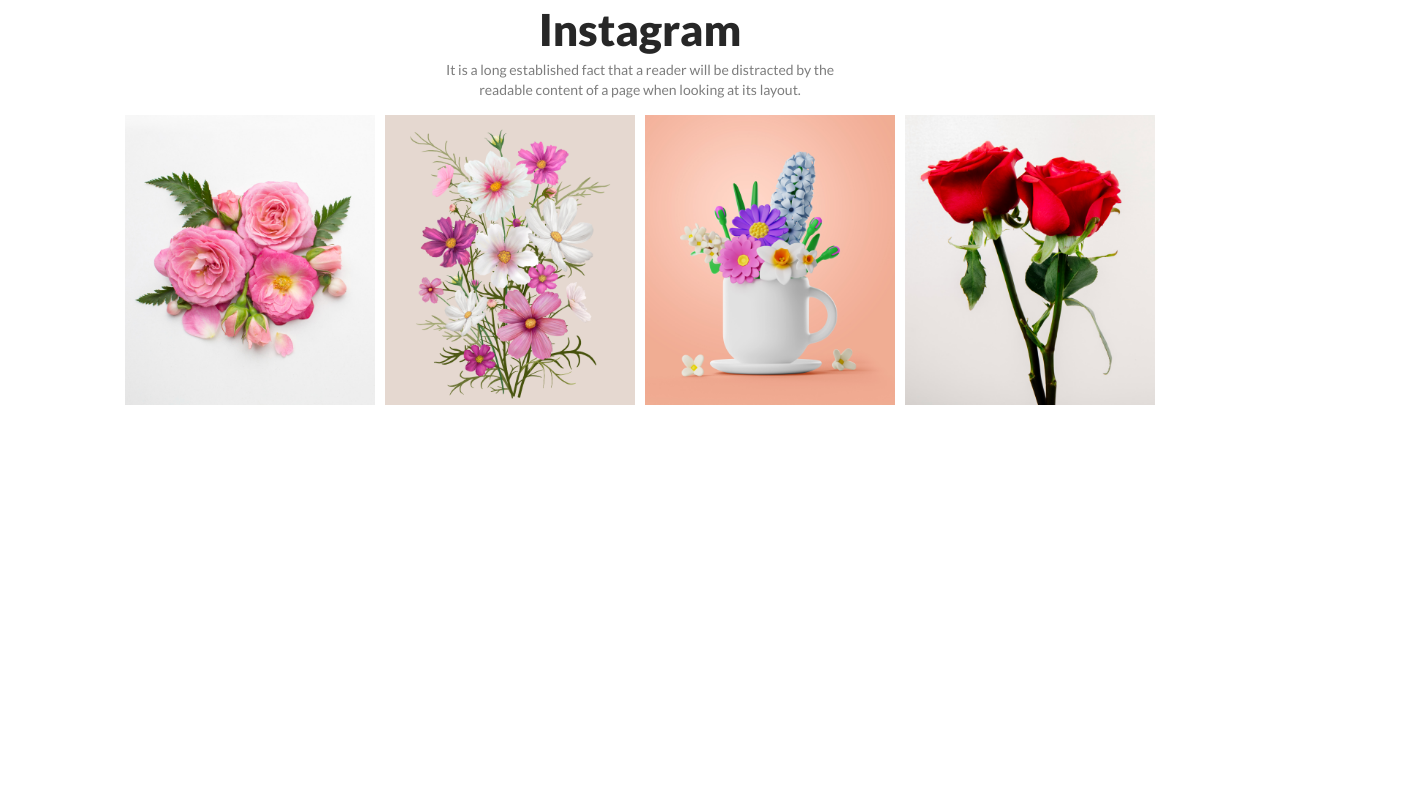
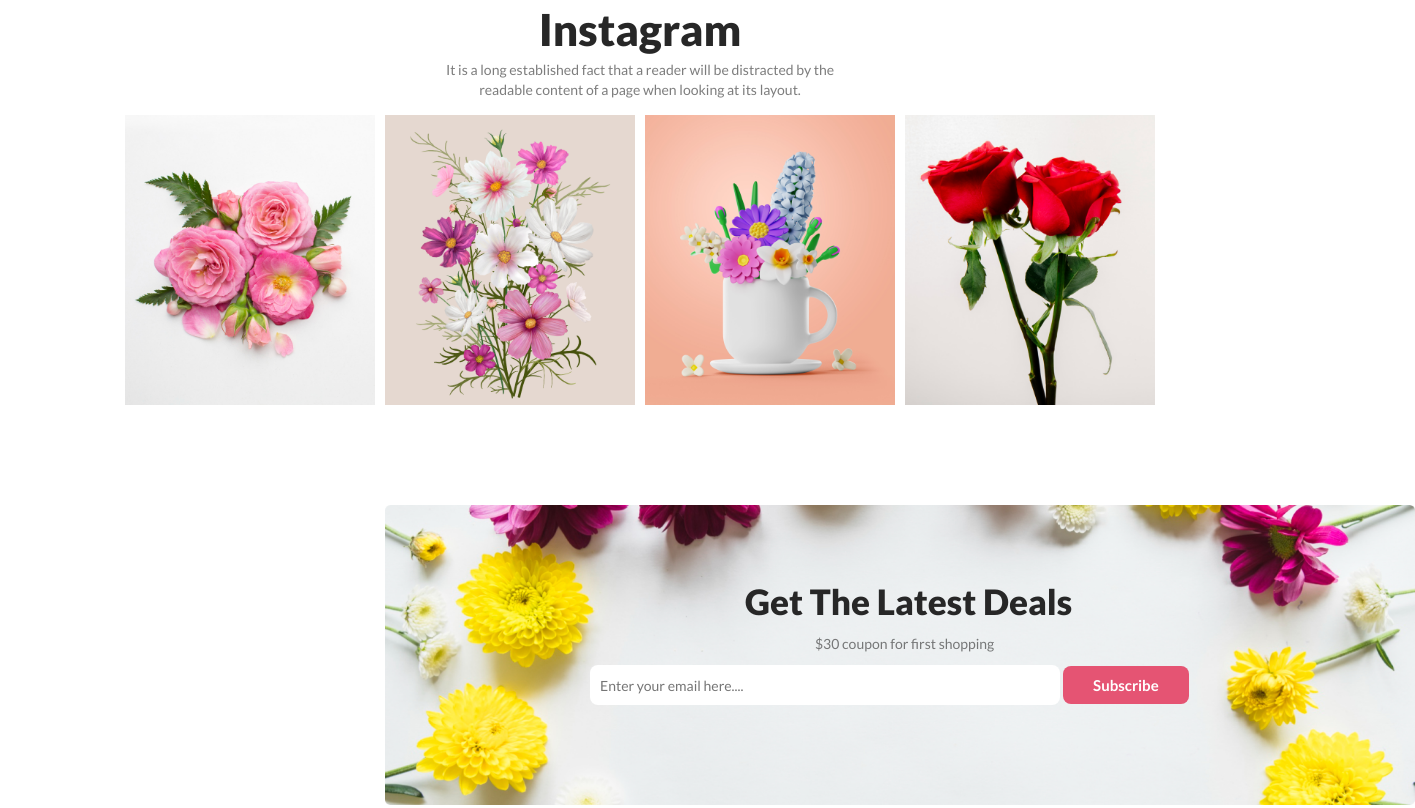
Before and after one commit to imdola/assignment-flower, a plain HTML site: page index.html in a window 1280 px wide. Shown: the part 2750-3558 px from the top of the page, 1415 px wide, since content can reach past the window. Before the commit the page ends 3155 px from the top, so only its background shows below. Drawn offline with Linux system fonts and the light colour scheme.

Commit message:
added search box section

```diff
--- a/index.html
+++ b/index.html
@@ -1,5 +1,6 @@
 <!DOCTYPE html>
 <html lang="en">
+
 <head>
     <meta charset="UTF-8">
     <meta name="viewport" content="width=device-width, initial-scale=1.0">
@@ -21,6 +22,7 @@
     </nav>
 </div>
 <!-- Nav Ends -->
+
 <body>
     <!-- Header/Banner Section Starts -->
     <div class="banner-container">
@@ -171,7 +173,20 @@
     </div>
     <!-- Instagram Section Ends  -->
 
-
+    <!-- Search Box Section Starts  -->
+    <div class="search-box-container">
+        <div class="search-img">
+            <img src="images/Flower Asset/background-image.png" alt="">
+            <h3 class="search-heading">Get The Latest Deals</h3>
+            <p class="search-text">$30 coupon for first shopping</p>
+            <div class="box-button">
+                <input class="box" placeholder="Enter your email here....">
+                <button class="btn search-button">Subscribe</button>
+            </div>
+        </div>
+    </div>
+    <!-- Search Box Section Ends  -->
 
 </body>
+
 </html>
--- a/styles/styles.css
+++ b/styles/styles.css
@@ -366,3 +366,59 @@ nav li a:hover {
 }
 
 /* Instagram Section Ends  */
+
+/* Search Box Section Starts  */
+.search-box-container {
+    margin-top: 100px;
+    margin-left: 55px;
+
+}
+
+.search-img {
+    position: relative;
+    margin-left: 330px;
+}
+
+.search-img img {
+    width: 1030px;
+    height: 300px;
+}
+
+.search-heading {
+    position: absolute;
+    top: 75px;
+    left: 360px;
+    font-size: 35px;
+    color: #272727;
+    text-align: center;
+    font-weight: 800;
+}
+
+.search-text {
+    position: absolute;
+    top: 130px;
+    left: 430px;
+    font-size: 14px;
+    color: rgba(39, 39, 39, 0.60);
+    text-align: center;
+    font-weight: 400;
+}
+
+.box-button {
+    position: absolute;
+    top: 160px;
+    left: 190px;
+   padding-left: 15px;
+}
+
+.box {
+    width: 460px;
+    height: 40px;
+    border: none;
+    border-radius: 8px;
+    background: #FFF;
+    padding-left: 10px;
+    color: rgba(39, 39, 39, 0.60);
+    font-size: 14px;
+    font-weight: 400;
+}
```
